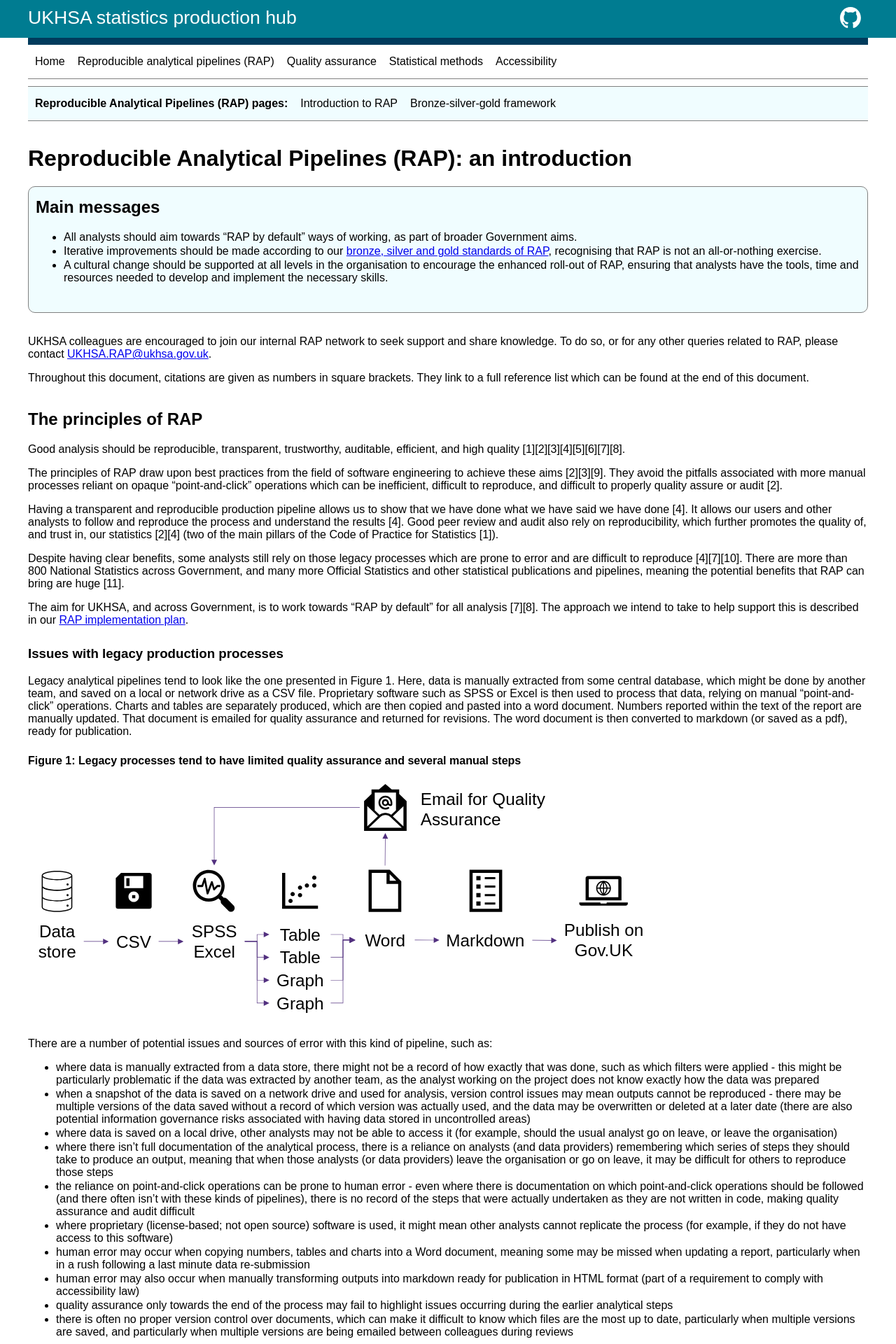
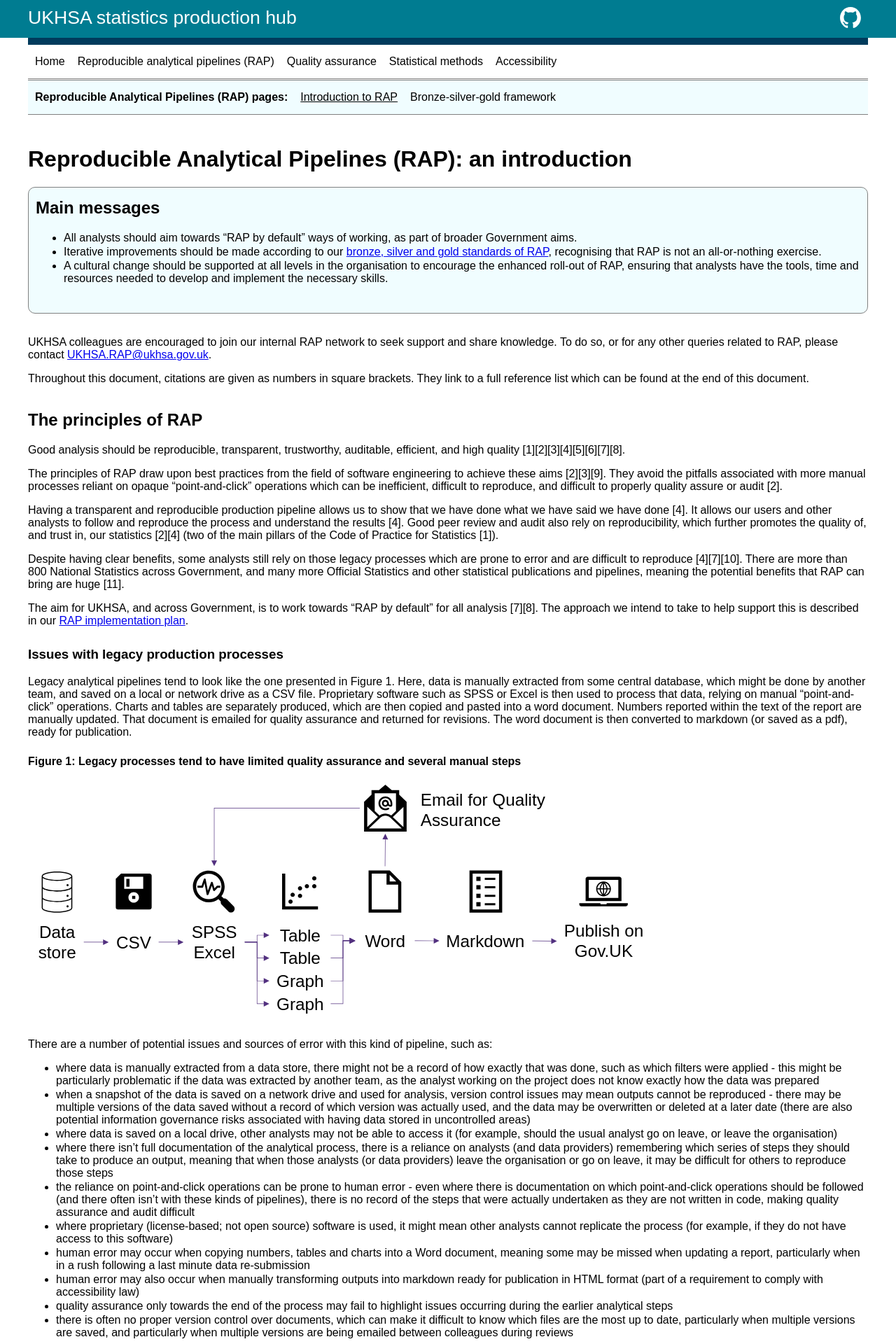
Before and after one commit to BenCuff/github-pages-test, a Jekyll site: the page built from docs/rap.md, in a window 1280 px wide. Shown: the top 1920 px of the page at 70% size. Built offline with Jekyll 4.4.1, drawn with Linux system fonts in a browser that asks for light colours.

Commit message:
Styling nav bars

```diff
--- a/docs/assets/styles.css
+++ b/docs/assets/styles.css
@@ -58,14 +58,15 @@
 }
 
 .page-nav{
-  margin-top: -25px;
+  margin-top: -34px;
+  margin-bottom: 45px;
   background-color: #F0FDFF;
   border-top: 1pt solid grey;
 }
 
 .footer-page-nav > .page-nav{
   margin-top: 30px;
-  margin-bottom: -20px;
+  margin-bottom: -25px;
 }
 
 #site-nav a, .page-nav a{
--- a/docs/rap.md
+++ b/docs/rap.md
@@ -5,7 +5,7 @@
 page-group-title: "Reproducible Analytical Pipelines (RAP)"
 page1:
   url: rap
-  name: "Introduction to RAP"
+  name: "<u>Introduction to RAP</u>"
 page2:
   url: rap-framework
   name: "Bronze-silver-gold framework"
```
Also changed, not shown: docs/rap-framework.md (+1 -1 lines).
